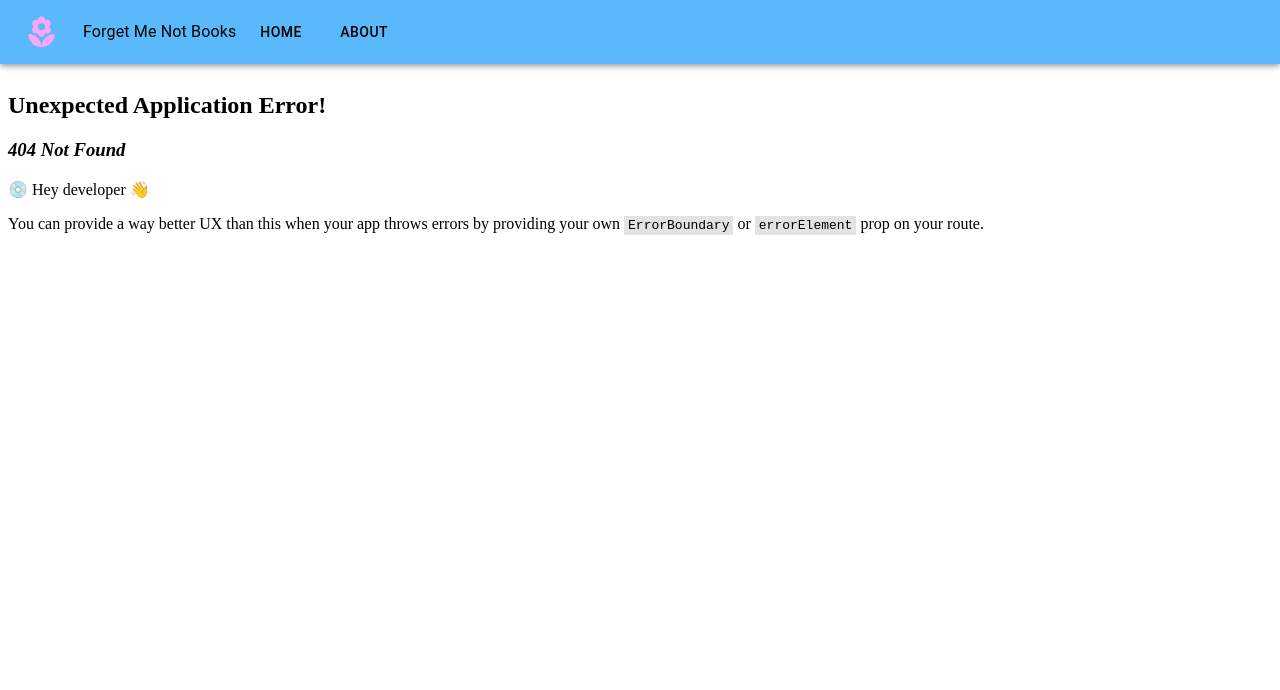
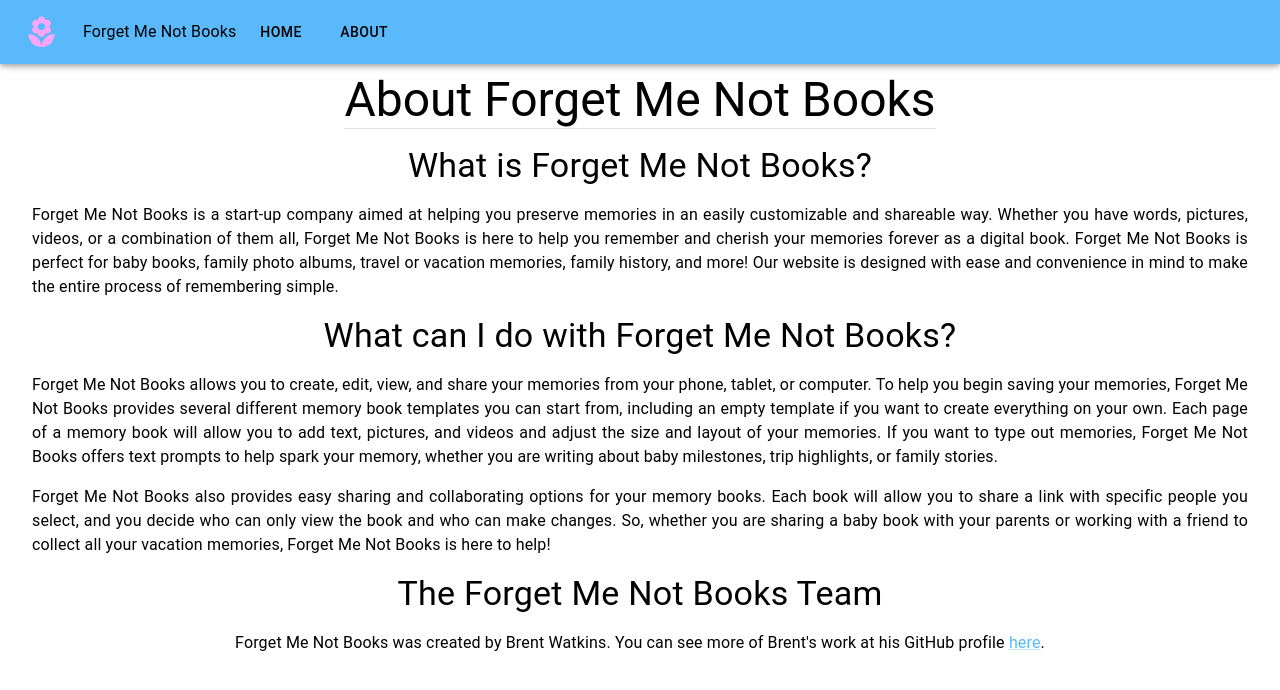
Before and after one commit to brent-watkins/forget-me-not-books, a React (Vite) app: page /about in a window 1280 px wide. Before the commit this address had no page. Shown: the top 690 px of the page. Built offline with nearby package versions, Linux system fonts and the light colour scheme.

Commit message:
feature: Create basic About page

```diff
--- a/src/common/components/NavBar.jsx
+++ b/src/common/components/NavBar.jsx
@@ -30,7 +30,7 @@ export default function NavBar() {
   const getHref = useCallback((navItem) => {
     switch (navItem) {
       case "About":
-        return "/"; // Temporary path until "About" page is created
+        return "/about";
       case "Home":
         return "/";
       default:
--- /dev/null
+++ b/src/pages/public/About.jsx
@@ -0,0 +1,77 @@
+import React from "react";
+
+import { Divider, Grid, Link, Typography } from "@mui/material";
+
+export default function About() {
+  return (
+    <Grid alignItems="center" container direction="column" spacing={2}>
+      <Grid item>
+        <Typography align="center" component="h1" variant="h3">
+          About Forget Me Not Books
+        </Typography>
+        <Divider />
+      </Grid>
+      <Grid item>
+        <Typography align="center" variant="h4">
+          What is Forget Me Not Books?
+        </Typography>
+      </Grid>
+      <Grid item>
+        <Typography align="justify" marginX={3}>
+          Forget Me Not Books is a start-up company aimed at helping you
+          preserve memories in an easily customizable and shareable way. Whether
+          you have words, pictures, videos, or a combination of them all, Forget
+          Me Not Books is here to help you remember and cherish your memories
+          forever as a digital book. Forget Me Not Books is perfect for baby
+          books, family photo albums, travel or vacation memories, family
+          history, and more! Our website is designed with ease and convenience
+          in mind to make the entire process of remembering simple.
+        </Typography>
+      </Grid>
+      <Grid item>
+        <Typography align="center" variant="h4">
+          What can I do with Forget Me Not Books?
+        </Typography>
+      </Grid>
+      <Grid item>
+        <Typography align="justify" marginX={3}>
+          Forget Me Not Books allows you to create, edit, view, and share your
+          memories from your phone, tablet, or computer. To help you begin
+          saving your memories, Forget Me Not Books provides several different
+          memory book templates you can start from, including an empty template
+          if you want to create everything on your own. Each page of a memory
+          book will allow you to add text, pictures, and videos and adjust the
+          size and layout of your memories. If you want to type out memories,
+          Forget Me Not Books offers text prompts to help spark your memory,
+          whether you are writing about baby milestones, trip highlights, or
+          family stories.
+        </Typography>
+      </Grid>
+      <Grid item>
+        <Typography align="justify" marginX={3}>
+          Forget Me Not Books also provides easy sharing and collaborating
+          options for your memory books. Each book will allow you to share a
+          link with specific people you select, and you decide who can only view
+          the book and who can make changes. So, whether you are sharing a baby
+          book with your parents or working with a friend to collect all your
+          vacation memories, Forget Me Not Books is here to help!
+        </Typography>
+      </Grid>
+      <Grid item>
+        <Typography align="center" variant="h4">
+          The Forget Me Not Books Team
+        </Typography>
+      </Grid>
+      <Grid item>
+        <Typography align="justify" marginX={3}>
+          Forget Me Not Books was created by Brent Watkins. You can see more of
+          Brent&apos;s work at his GitHub profile&nbsp;
+          <Link href="https://github.com/brent-watkins" target="_blank" rel="noopener noreferrer">
+            here
+          </Link>
+          .
+        </Typography>
+      </Grid>
+    </Grid>
+  );
+}
```
Also changed, not shown: src/App.jsx (+9 -7 lines).
